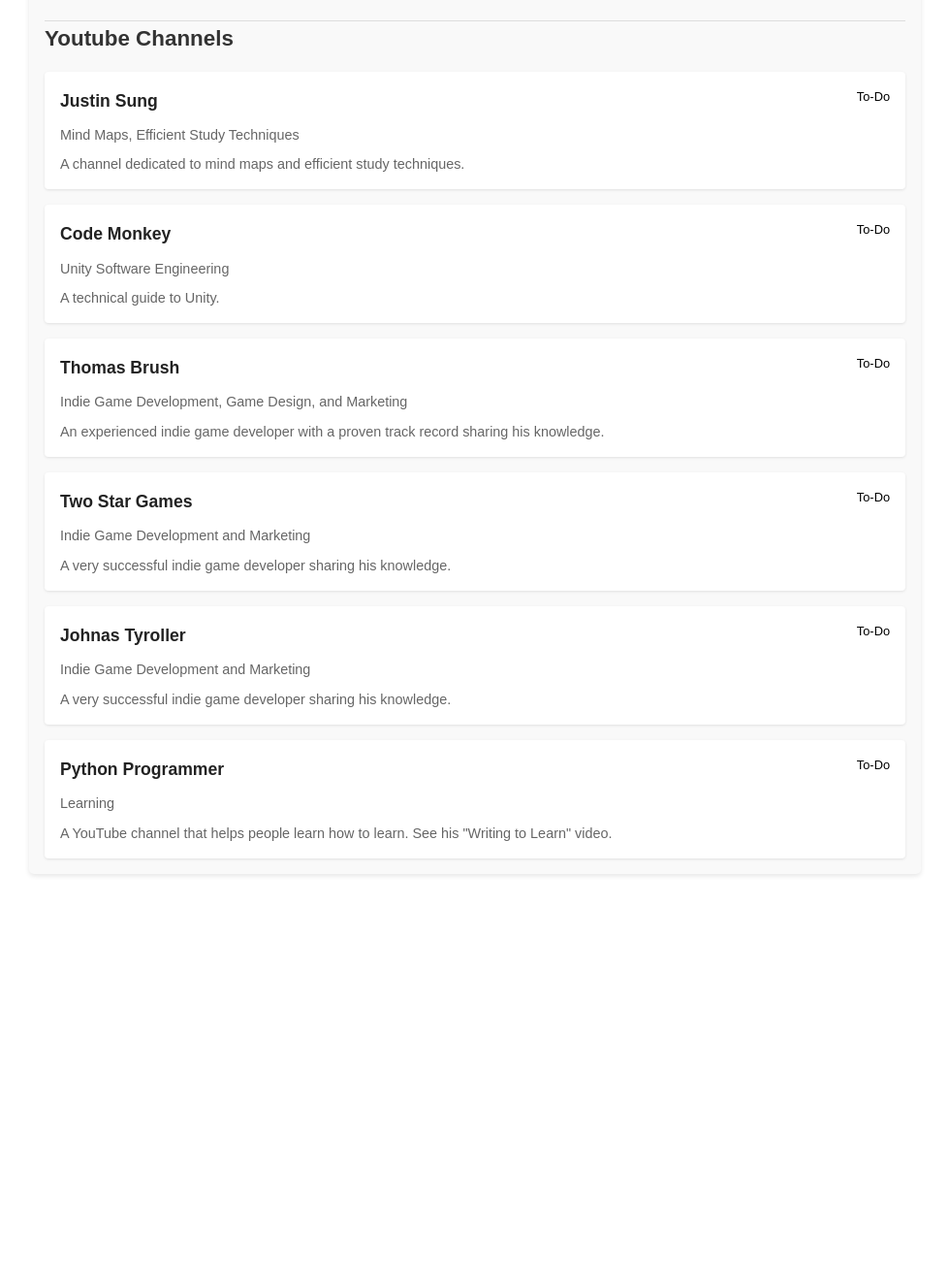
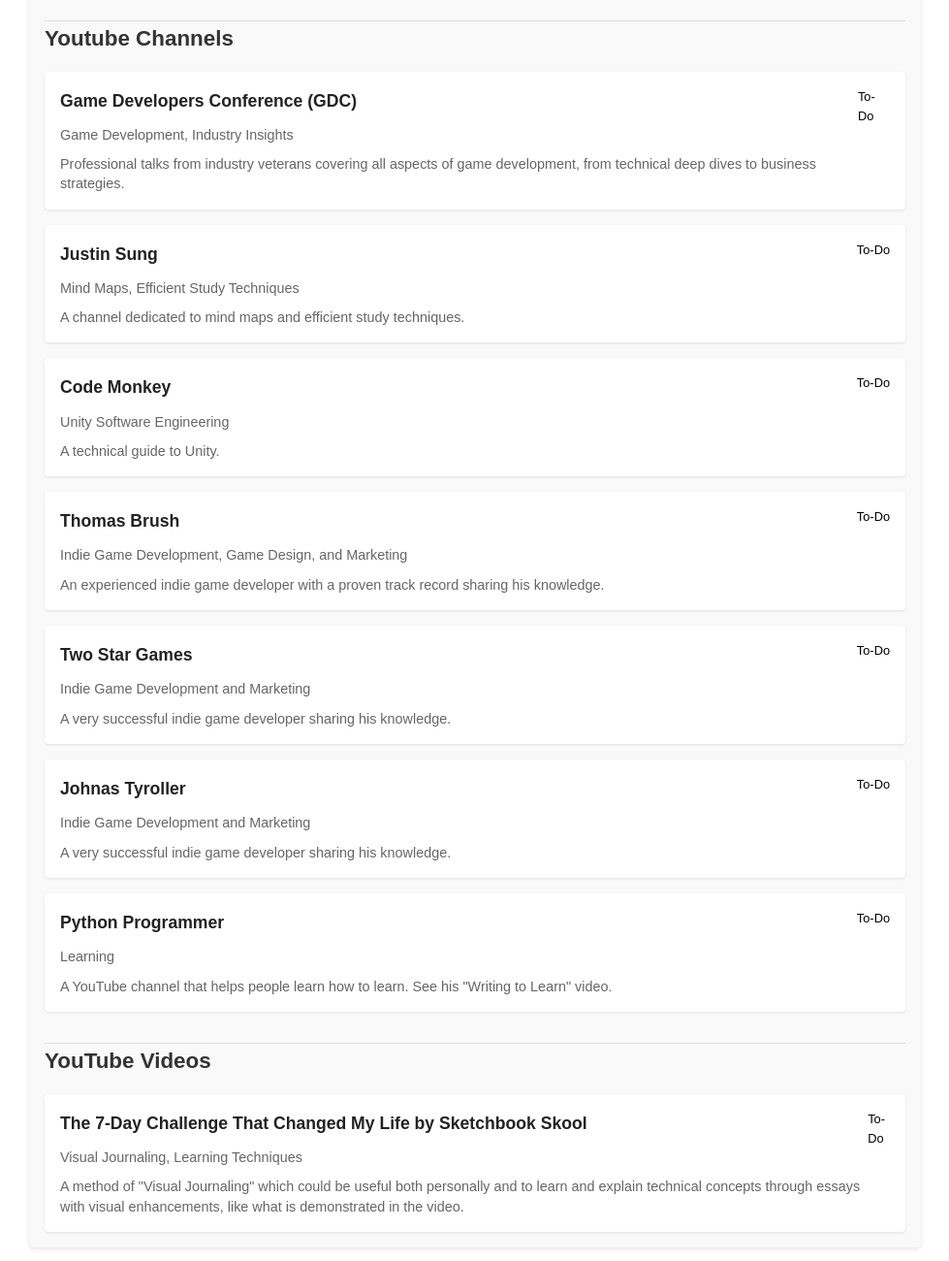
Before and after one commit to ChristopherMonteleone/christophermonteleone.github.io, a plain HTML site: page resources.html in a window 1280 px wide. Shown: the part 2800-4100 px from the top of the page at 97% size, without its empty margins (150-1129 px from the left). Before the commit the page ends 3753 px from the top, so only its background shows below. Drawn offline with Linux system fonts and the light colour scheme.

Commit message:
Update resources.html

```diff
--- a/resources.html
+++ b/resources.html
@@ -211,6 +211,15 @@
                     <div class="resource-list">
                         <div class="resource-item">
                             <div>
+                                <h4>Game Developers Conference (GDC)</h4>
+                                <span class="topic">Game Development, Industry Insights</span>
+                                <p class="description">Professional talks from industry veterans covering all aspects of game development, from technical deep dives to business strategies.</p>
+                            </div>
+                            <span class="status">To-Do</span>
+                        </div>
+
+                        <div class="resource-item">
+                            <div>
                                 <h4>Justin Sung</h4>
                                 <span class="topic">Mind Maps, Efficient Study Techniques</span>
                                 <p class="description">A channel dedicated to mind maps and efficient study techniques.</p>
@@ -264,6 +273,21 @@
                         </div>
                     </div>
                 </div>
+
+                <!-- YouTube Videos -->
+                <div class="resource-category">
+                    <h3>YouTube Videos</h3>
+                    <div class="resource-list">
+                        <div class="resource-item">
+                            <div>
+                                <h4>The 7-Day Challenge That Changed My Life by Sketchbook Skool</h4>
+                                <span class="topic">Visual Journaling, Learning Techniques</span>
+                                <p class="description">A method of "Visual Journaling" which could be useful both personally and to learn and explain technical concepts through essays with visual enhancements, like what is demonstrated in the video.</p>
+                            </div>
+                            <span class="status">To-Do</span>
+                        </div>
+                    </div>
+                </div>
             </div>
         </section>
     </main>
```
